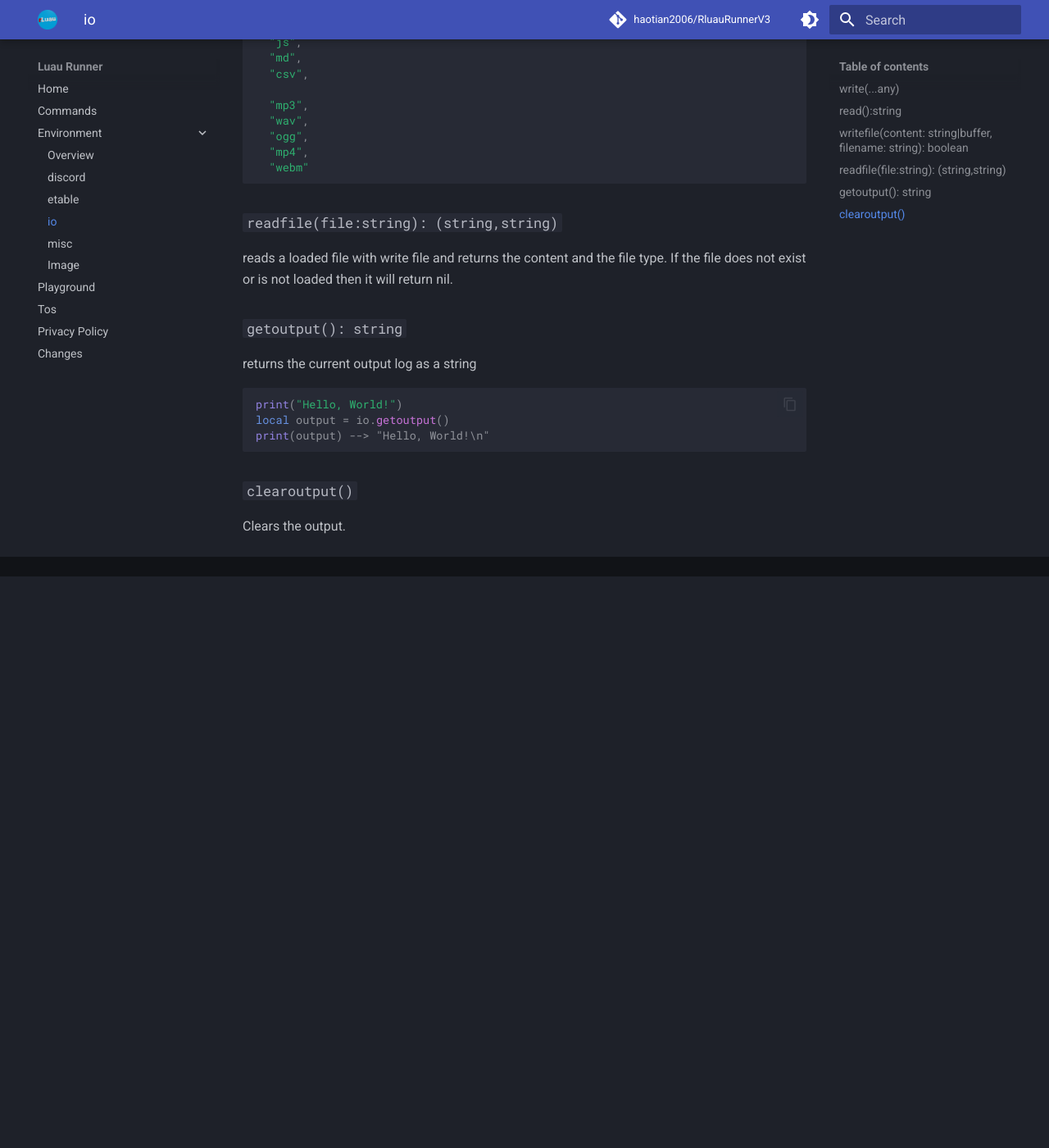
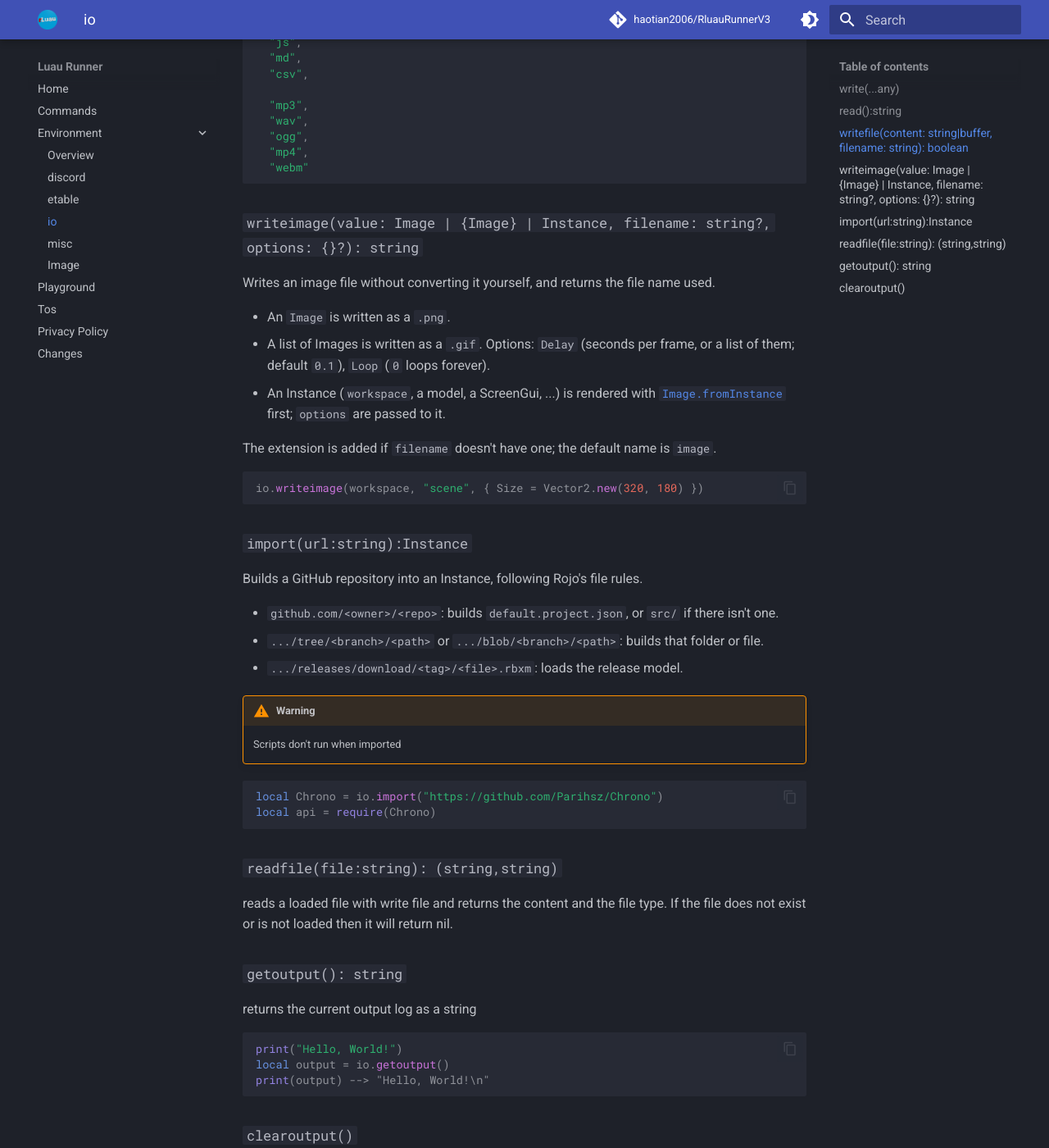
Before and after one commit to haotian2006/LuauBotSite, an MkDocs documentation site: the page built from docs/Environment/io.md, in a window 1280 px wide and 1400 px high, scrolled down 1001 px. Shown: the whole window at 82% size. Built offline with MkDocs 1.6.1 and Material for MkDocs 9.7.7, drawn with Linux system fonts in a browser that asks for light colours; comment, search, counter and statistics services are not loaded; before the commit the page ends 1704 px from its top, so only the background shows below that.

Commit message:
update docs

````diff
--- a/docs/Environment/io.md
+++ b/docs/Environment/io.md
@@ -45,6 +45,33 @@ Supported file types:
   "webm"
 ```
 
+### `writeimage(value: Image | {Image} | Instance, filename: string?, options: {}?): string`
+Writes an image file without converting it yourself, and returns the file name used.
+
+- An `Image` is written as a `.png`.
+- A list of Images is written as a `.gif`. Options: `Delay` (seconds per frame, or a list of them; default `0.1`), `Loop` (`0` loops forever).
+- An Instance (`workspace`, a model, a ScreenGui, ...) is rendered with [`Image.fromInstance`](Image.md) first; `options` are passed to it.
+
+The extension is added if `filename` doesn't have one; the default name is `image`.
+
+```lua
+io.writeimage(workspace, "scene", { Size = Vector2.new(320, 180) })
+```
+
+### `import(url:string):Instance`
+Builds a GitHub repository into an Instance, following Rojo's file rules.
+
+- `github.com/<owner>/<repo>`: builds `default.project.json`, or `src/` if there isn't one.
+- `.../tree/<branch>/<path>` or `.../blob/<branch>/<path>`: builds that folder or file.
+- `.../releases/download/<tag>/<file>.rbxm`: loads the release model.
+
+!!!warning
+    Scripts don't run when imported
+```lua
+local Chrono = io.import("https://github.com/Parihsz/Chrono")
+local api = require(Chrono)
+```
+
 ### `readfile(file:string): (string,string)`
 reads a loaded file with write file and returns the content and the file type. If the file does not exist or is not loaded then it will return nil.
 
````
Also changed, not shown: docs/Changes.md (+9 -0 lines), docs/Environment/Image.md (+30 -13 lines), docs/Environment/misc.md (line endings or trailing spaces), 1 other file.
